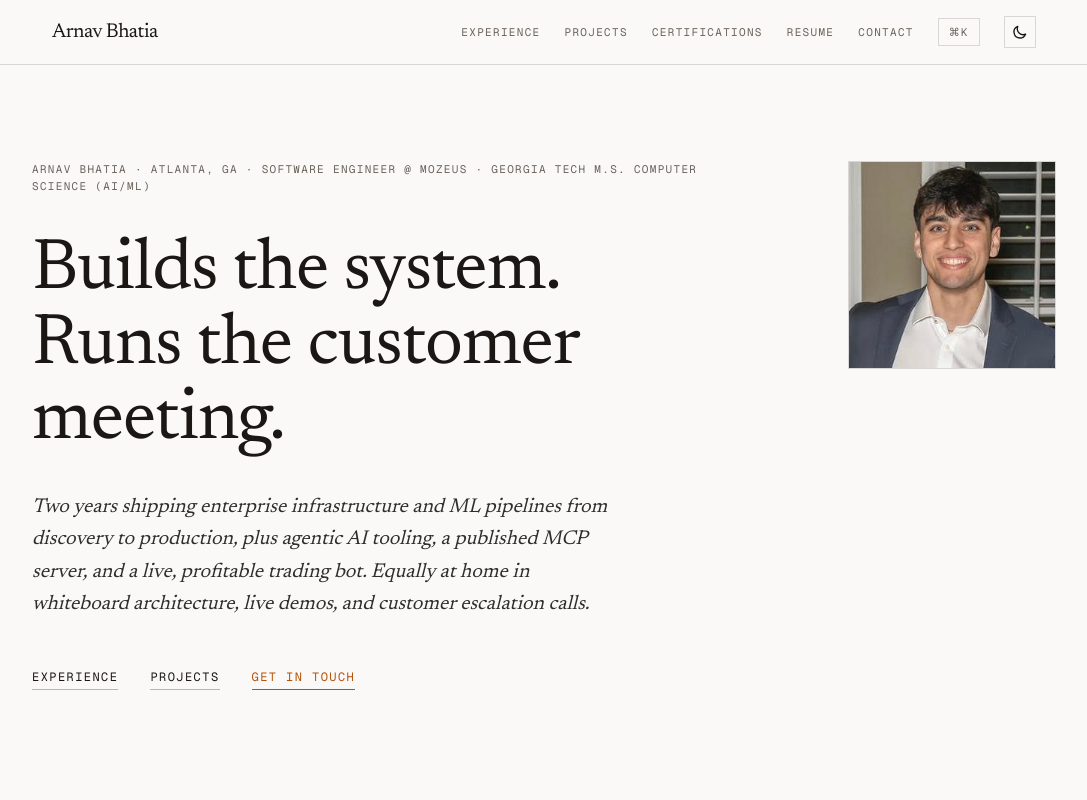
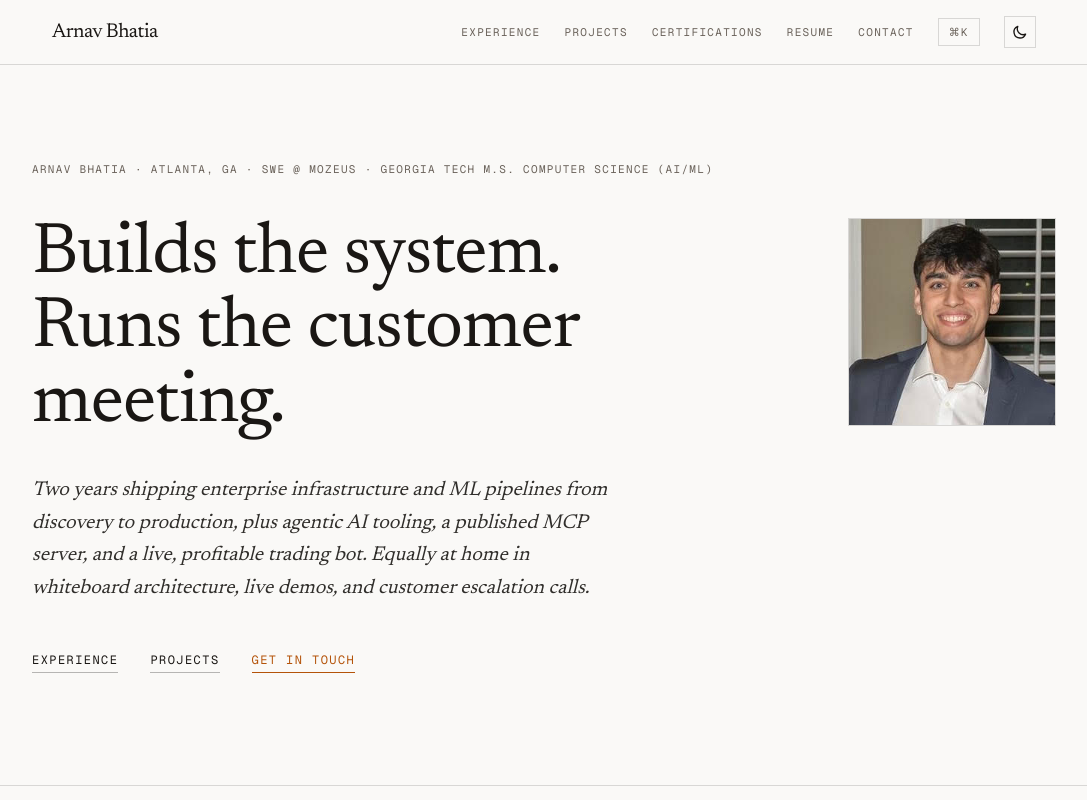
Before and after one commit to arnavbhatia1/arnavbhatia1.github.io, a Next.js app: page / in a window 1280 px wide. Shown: the top 800 px of the page, without its empty margins (96-1183 px from the left). Built offline with nearby package versions, Linux system fonts and the light colour scheme.

Commit message:
line fix

```diff
--- a/app/page.tsx
+++ b/app/page.tsx
@@ -69,12 +69,13 @@ export default function Home() {
     <main>
       {/* ── Hero ── */}
       <section className="px-6 pt-16 pb-20 md:pt-24 md:pb-28">
-        <div className="mx-auto grid max-w-5xl gap-12 md:grid-cols-12">
-          <div className="md:col-span-8">
+        <div className="mx-auto max-w-5xl">
           <p className="mb-10 font-mono text-[11px] uppercase tracking-[0.12em] text-muted">
-              Arnav Bhatia · Atlanta, GA · Software Engineer @ MoZeus · Georgia Tech M.S. Computer Science (AI/ML)
+            Arnav Bhatia · Atlanta, GA · SWE @ MoZeus · Georgia Tech M.S. Computer Science (AI/ML)
           </p>
 
+          <div className="grid gap-12 md:grid-cols-12">
+            <div className="md:col-span-8">
               <h1 className="font-serif text-[clamp(2.75rem,6.5vw,4.5rem)] leading-[1.04] tracking-[-0.015em]">
                 Builds the system.
                 <br />
@@ -119,6 +120,7 @@ export default function Home() {
                 priority
                 className="h-44 w-44 border border-foreground/15 object-cover lg:h-52 lg:w-52"
               />
+            </div>
           </div>
         </div>
       </section>
```
Lines whose indentation alone changed are shown as unchanged.
